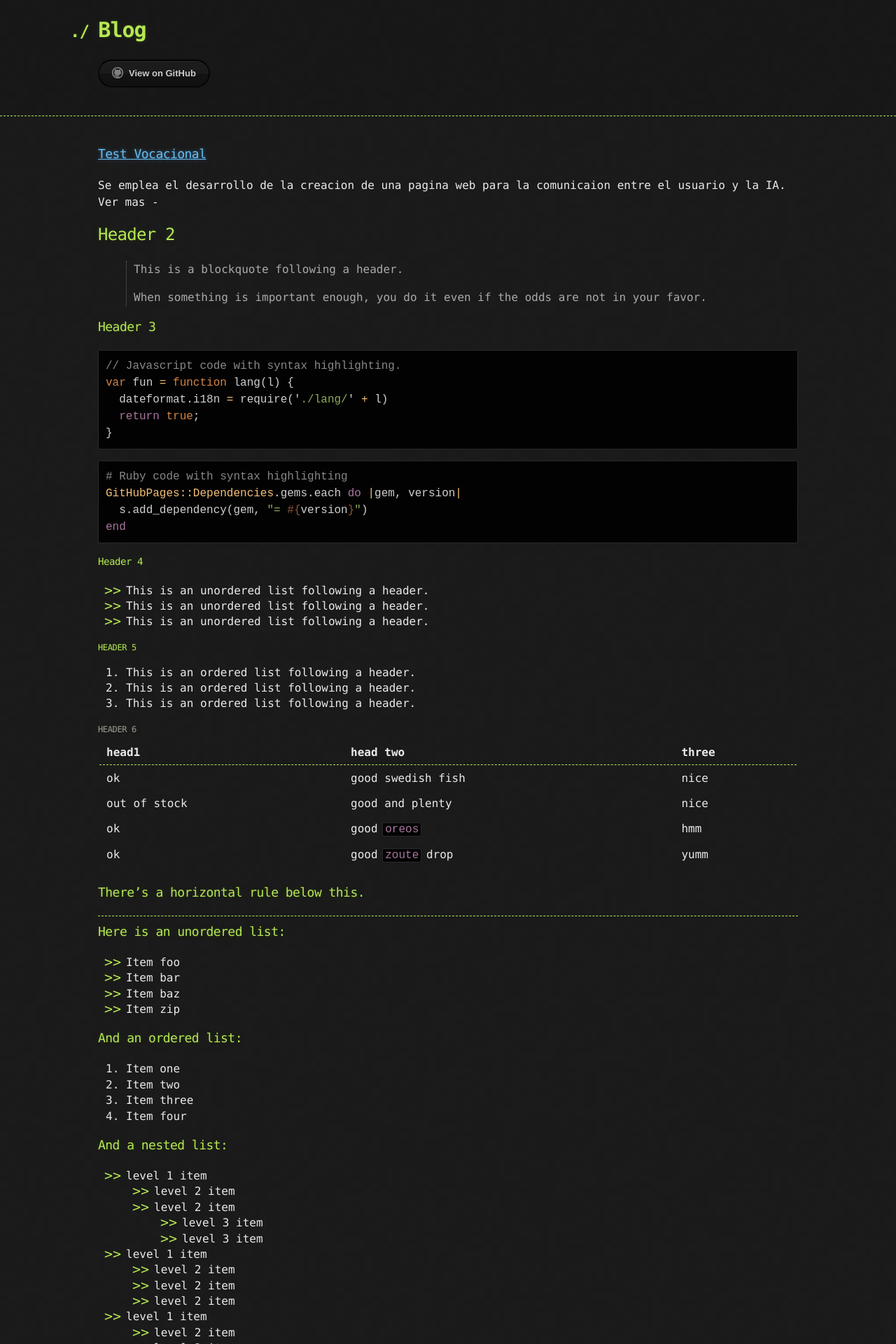
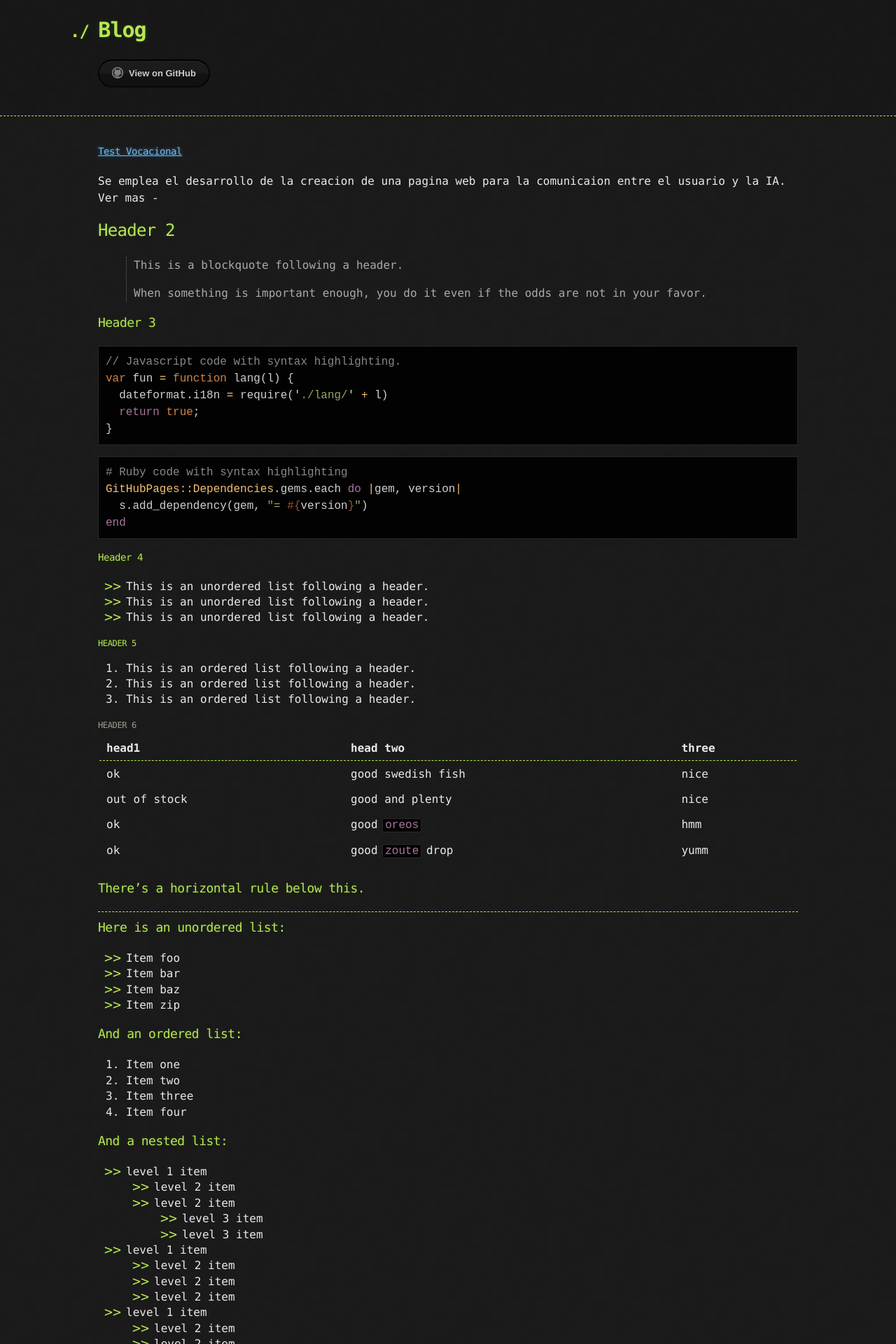
Before and after one commit to NinjaDiaz007/Blog, a Jekyll site: the page built from index.md, in a window 1280 px wide. Shown: the top 1920 px of the page at 70% size. Built offline with Jekyll 4.4.1, drawn with Linux system fonts in a browser that asks for light colours; the repository's description, which GitHub fills in, is left out; our own code applies the rules of GitHub Pages for plain Markdown files.

Commit message:
Add files via upload

```diff
--- a/index.md
+++ b/index.md
@@ -2,7 +2,7 @@
 layout: default
 ---
 
-### [Test Vocacional](./test-vocacional.html)
+#### [Test Vocacional](./test-vocacional.html)
 
 Se emplea el desarrollo de la creacion de una pagina web para la comunicaion entre el usuario y la IA. Ver mas -
 
```
